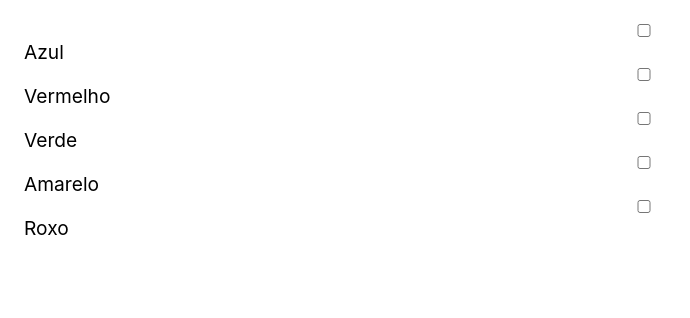
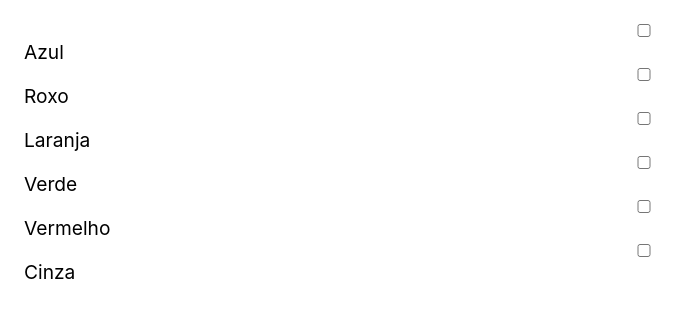
Before and after one commit to luisabianca/react-origamid, a React (Vite) app: page / in a window 1280 px wide. Shown: the top 318 px of the page, without its empty margins (0-690 px from the left). Built offline with nearby package versions, Linux system fonts and the light colour scheme.

Commit message:
exercise checkbox

```diff
--- /dev/null
+++ b/src/Forms/ExerciseCheckbox.jsx
@@ -0,0 +1,43 @@
+import React, { useState } from 'react'
+
+const coresArray = ['azul', 'roxo', 'laranja', 'verde', 'vermelho', 'cinza'];
+
+const ExerciseCheckbox = () => {
+  const [cores, setCores] = useState([]);
+
+  function handleChange({ target }) {
+    const { checked, value } = target;
+    if (checked) {
+      setCores([...cores, target.value]);
+    } else {
+      setCores(cores.filter((cor) => cor !== value));
+    }
+  }
+
+  function handleChecked(cor) {
+    return cores.includes(cor);
+  }
+
+  return (
+    <form>
+      {coresArray.map((cor) => (
+        <label key={cor} style={{ textTransform: 'capitalize' }}>
+          <input
+            type="checkbox"
+            value={cor}
+            checked={handleChecked(cor)}
+            onChange={handleChange}
+          />
+          {cor}
+        </label>
+      ))}
+      <ul>
+        {cores.map((cor) => (
+          <li key={cor}>{cor}</li>
+        ))}
+      </ul>
+    </form>
+  );
+}
+
+export default ExerciseCheckbox;
--- a/src/Forms/Inputs.jsx
+++ b/src/Forms/Inputs.jsx
@@ -5,13 +5,14 @@
 import Radio from './Radio';
 import CheckboxOneItem from './CheckboxOneItem';
 import CheckboxVariousItens from './CheckboxVariousItens';
+import ExerciseCheckbox from './ExerciseCheckbox';
 
 const Inputs = () => {
   return (
     <div>
       {/* <FetchPost />  */}
       {/* <TextArea /> */}
-      <CheckboxVariousItens />
+      <ExerciseCheckbox />
     </div>
 
   )
```
